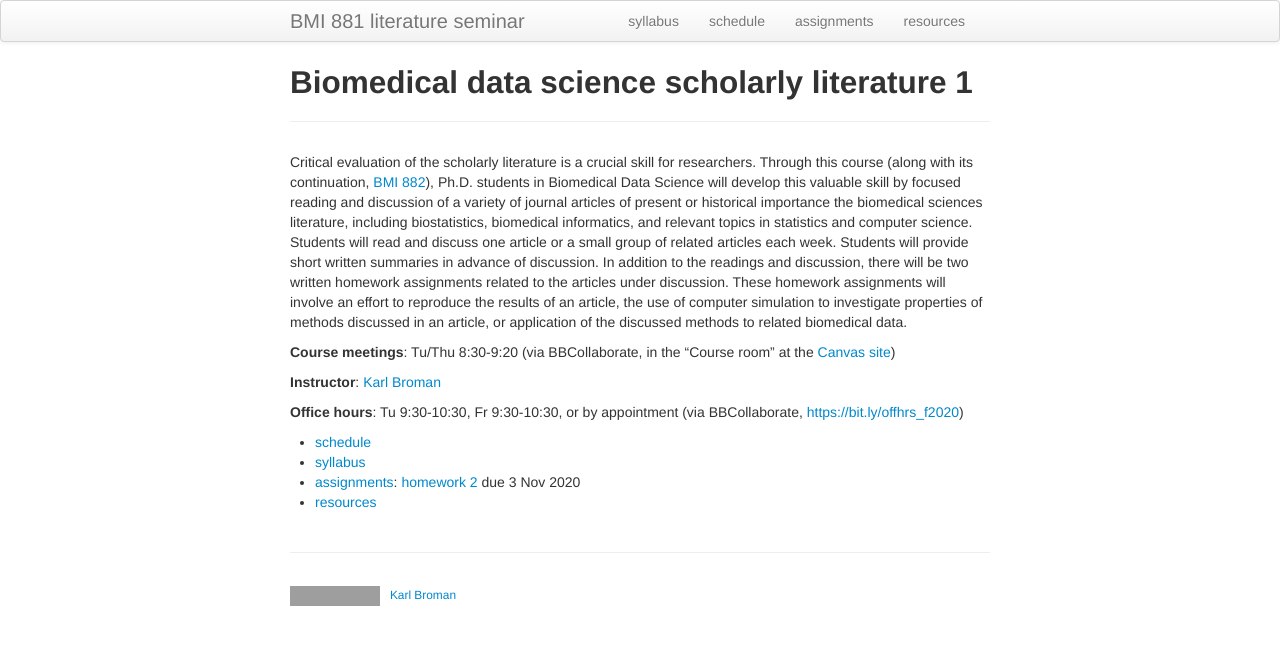
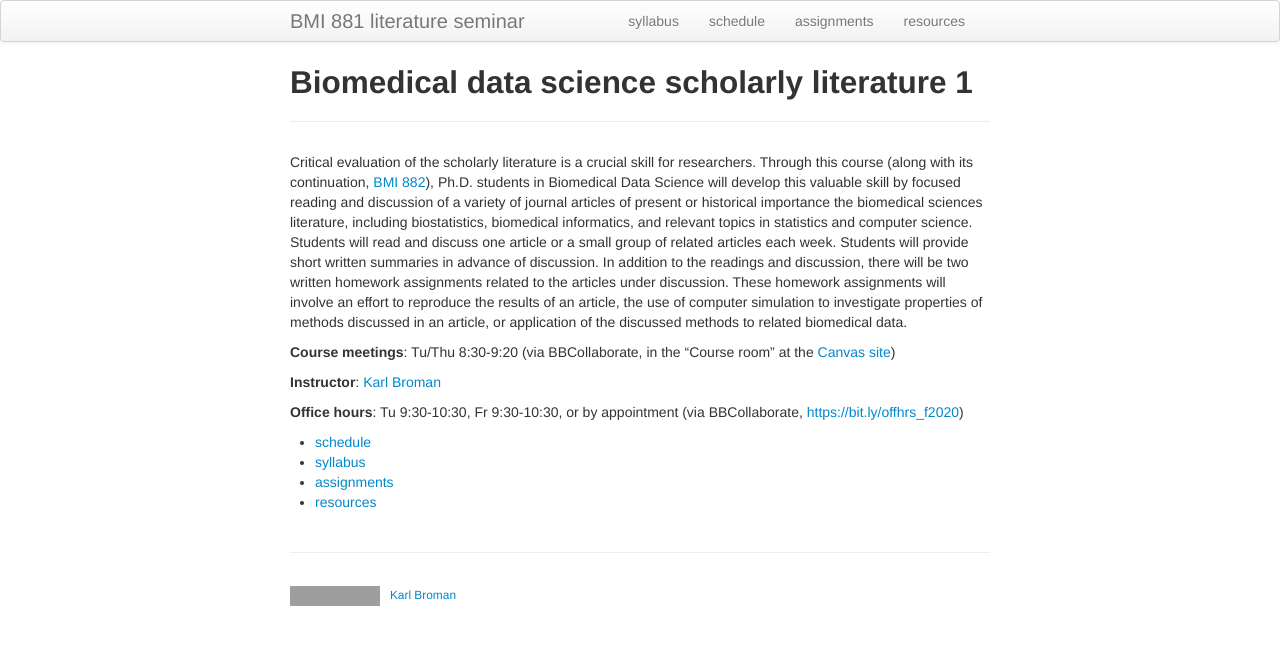
Before and after one commit to kbroman/BMI881_fall2022, a Jekyll site: the page built from index.md, in a window 1280 px wide. Shown: the top 645 px of the page. Built offline with Jekyll 4.4.1, drawn with Linux system fonts in a browser that asks for light colours; grey boxes are pictures that could not be loaded.

Commit message:
Remove homework 2 from schedule and front page

```diff
--- a/index.md
+++ b/index.md
@@ -31,5 +31,5 @@ biomedical data.
 
 - [schedule](schedule.html)
 - [syllabus](syllabus.html)
-- [assignments](assignments.html): [homework 2](homework2.html) due 3 Nov 2020
+- [assignments](assignments.html)
 - [resources](resources.html)
```
Also changed, not shown: schedule.md (+0 -1 lines).
